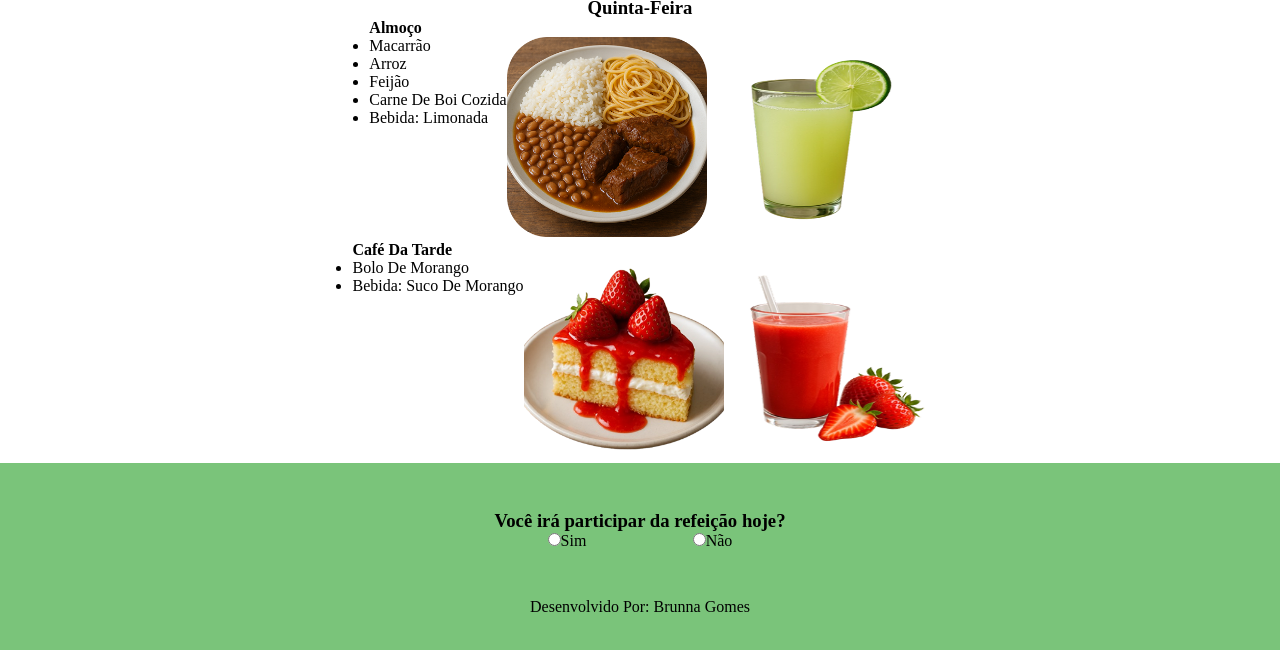
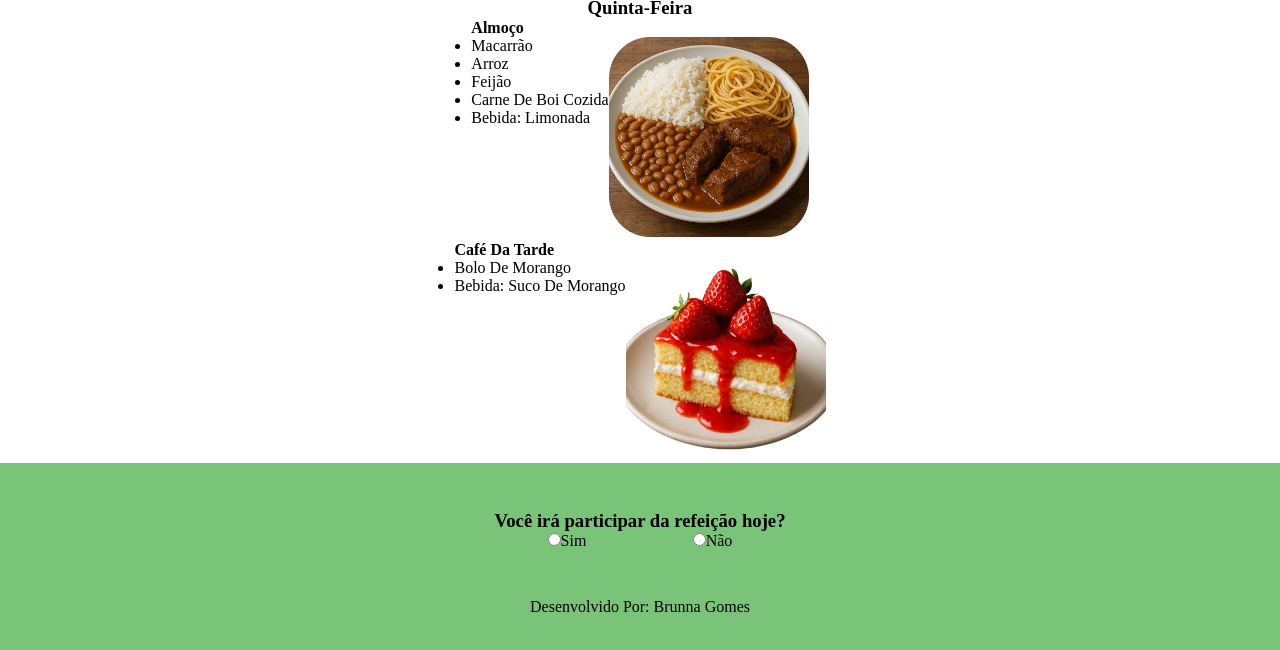
Before and after one commit to BrunnaGomes/projeto-cardapio, a plain HTML site: page index.html in a window 1280 px wide. Shown: the part 230-880 px from the top of the page. Drawn offline with Linux system fonts and the light colour scheme.

Commit message:
Update index.html

```diff
--- a/index.html
+++ b/index.html
@@ -28,7 +28,6 @@
                 </ul>
                 <figure>
                     <img src="./img/imagem 1.png" alt="Prato Da Comida">
-                    <img src="./img/imagem 2.png" alt="Suco De Limão">
                 </figure>
             </div>
         </section>
@@ -41,7 +40,6 @@
                 </ul>
                 <figure>
                     <img src="./img/imagem 3.png" alt="Bolo De Morango">
-                    <img src="./img/imagem 4.png" alt="Suco De Morango">
                 </figure>
             </div>
         </section>
@@ -63,4 +61,5 @@
     </footer>
 </body>
 
+
 </html>
```
